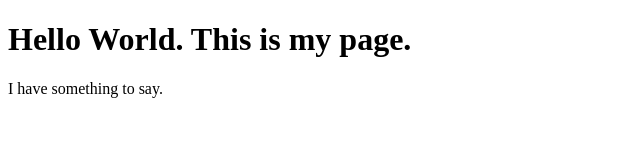
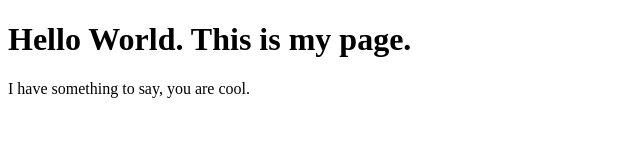
Before and after one commit to caesarbell/gh-pages-test, a plain HTML site: page index.html in a window 1280 px wide. Shown: the full height of the page, 0-640 px from the left. Drawn offline with Linux system fonts and the light colour scheme.

Commit message:
Update index.html

```diff
--- a/index.html
+++ b/index.html
@@ -7,6 +7,6 @@
 </head>
 <body>
     <h1>Hello World. This is my page.</h1>
-    <p>I have something to say.</p>
+    <p>I have something to say, you are cool.</p>
 </body>
 </html>
```
